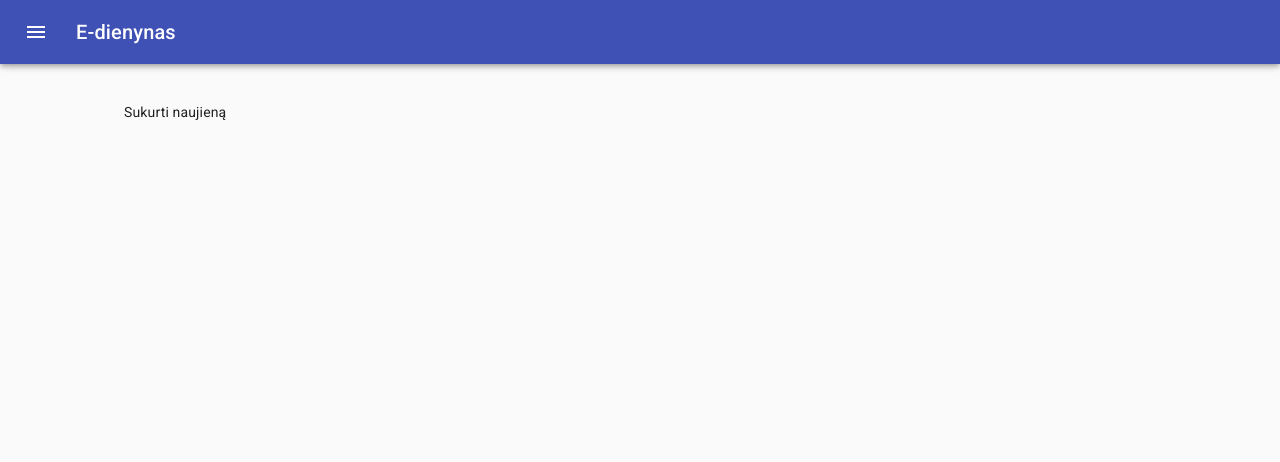
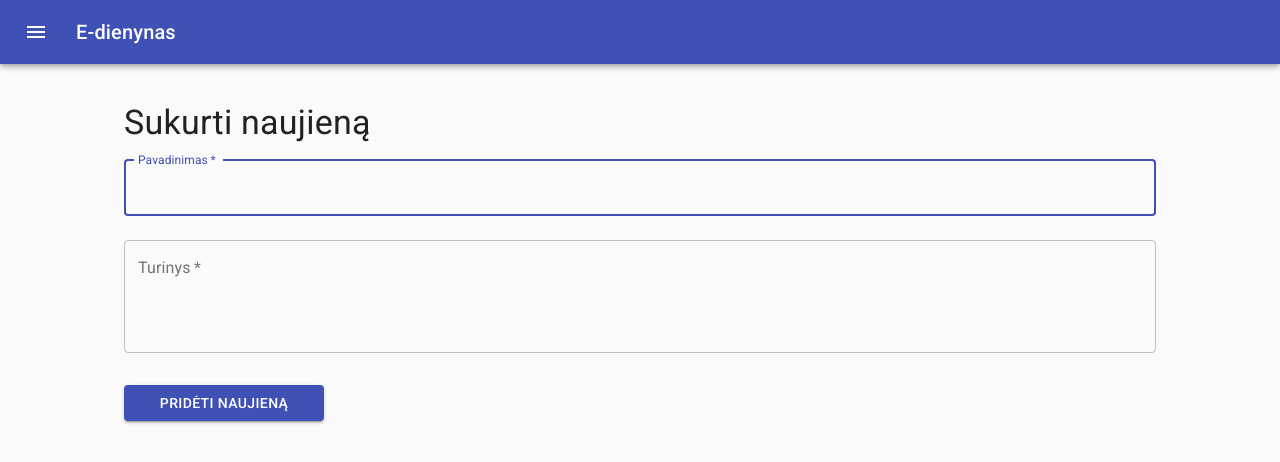
Before and after one commit to benasmi/ISTamo2020, a React (Create React App) app: page /app/news/create in a window 1280 px wide. Shown: the top 462 px of the page. Built offline with nearby package versions, Linux system fonts and the light colour scheme; sample sign-in values are in the browser's storage.

Commit message:
Auth context

```diff
--- a/src/networking/api.js
+++ b/src/networking/api.js
@@ -6,6 +6,7 @@ const Auth = {login};
 
 
 const getNews = () => RequestType.getRequest("news/");
+const insertNews = (payload) => RequestType.postRequest("news/", payload);
 const News = {getNews};
 
 const API = {Auth, News};
--- a/src/pages/CreateNewsPage.js
+++ b/src/pages/CreateNewsPage.js
@@ -1,10 +1,95 @@
-import React from 'react'
+import React, {useState} from 'react'
+import Container from "@material-ui/core/Container";
+import CssBaseline from "@material-ui/core/CssBaseline";
+import Typography from "@material-ui/core/Typography";
+import TextField from "@material-ui/core/TextField";
+import FormControl from "@material-ui/core/FormControl";
+import InputLabel from "@material-ui/core/InputLabel";
+import Select from "@material-ui/core/Select";
+import Button from "@material-ui/core/Button";
+import Box from "@material-ui/core/Box";
+import {makeStyles} from "@material-ui/core/styles";
+
+
+
+const useStyles = makeStyles((theme) => ({
+    paper: {
+        display: 'flex',
+        flexDirection: 'column',
+    },
+    form: {
+        marginTop: theme.spacing(1),
+        display: 'flex',
+        flexDirection: 'column'
+    },
+    submit: {
+        margin: theme.spacing(3, 0, 2),
+    }
+
+}));
 
 
 export default function CreateNewsPage(){
+    const classes = useStyles();
+    const [creatingNew, setCreatingNew] = useState(
+        {
+            title: '',
+            content: ''
+        }
+    );
+
+
+    function changeData(event){
+        const {name, value} = event.target;
+        let data = {...creatingNew};
+        data[name] = value;
+        setCreatingNew(data);
+    }
+
+    function publishNew() {
+        A
+    }
+
     return (
-        <div>
-            Sukurti naujieną
-        </div>
-    )
+
+            <div className={classes.paper}>
+                <Typography component="h1" variant="h4">
+                    Sukurti naujieną
+                </Typography>
+                <TextField
+                        variant="outlined"
+                        margin="normal"
+                        required
+                        id="title"
+                        label="Pavadinimas"
+                        name="title"
+                        value={creatingNew.title}
+                        onChange={changeData}
+                        autoFocus
+                />
+                <TextField
+                        variant="outlined"
+                        margin="normal"
+                        required
+                        value={creatingNew.content}
+                        name="content"
+                        label="Turinys"
+                        type="text"
+                        multiline
+                        rows={4}
+                        rowsMax={4}
+                        onChange={changeData}
+                        id="password"
+                />
+
+                <Button
+                        onClick={publishNew}
+                        style={{width: 200}}
+                        variant="contained"
+                        color="primary"
+                        className={classes.submit}>
+                        Pridėti naujieną
+                </Button>
+            </div>
+    );
 }
```
Also changed, not shown: src/contexts/AuthContext.js (added, +17 -0 lines).
